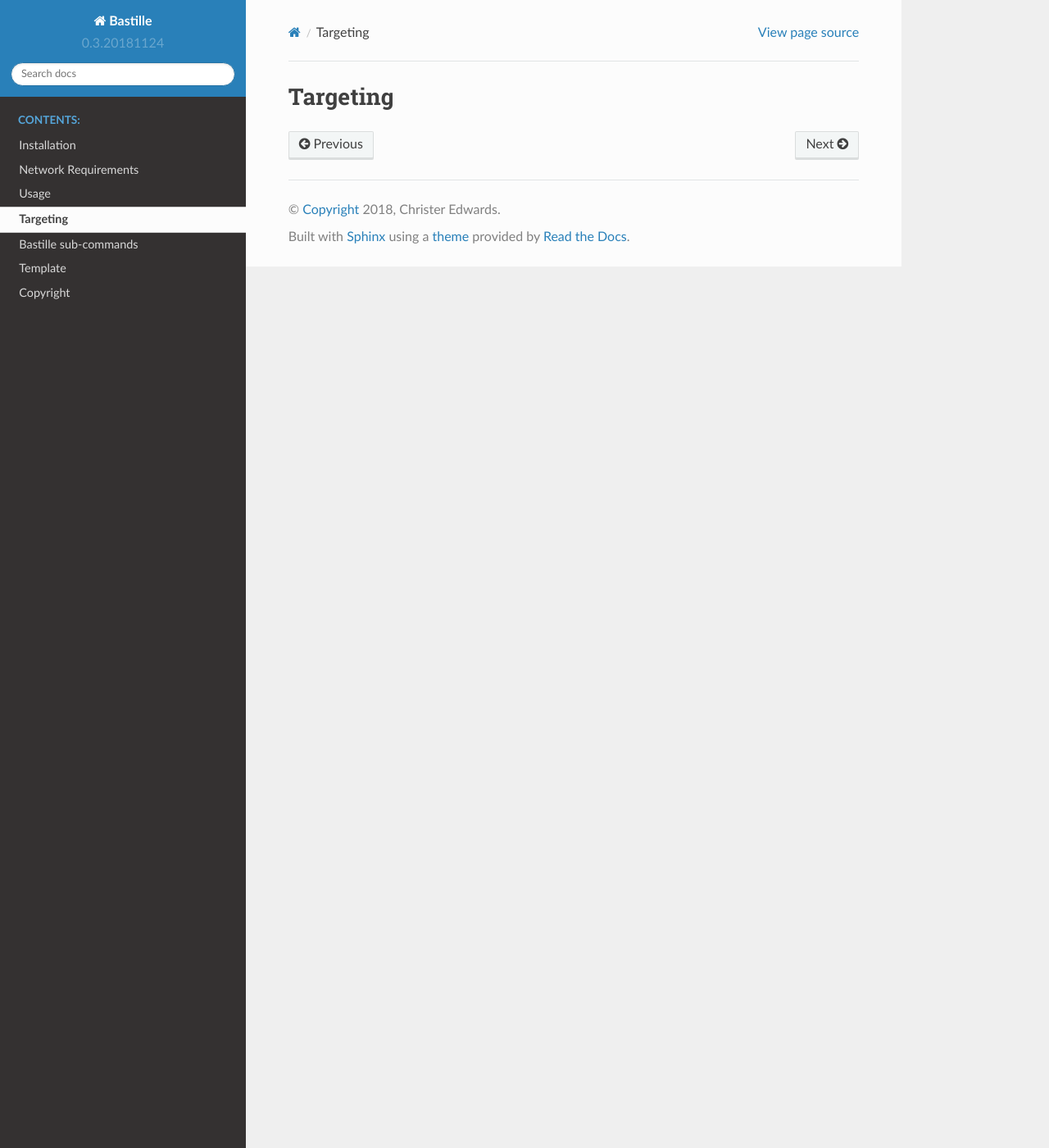
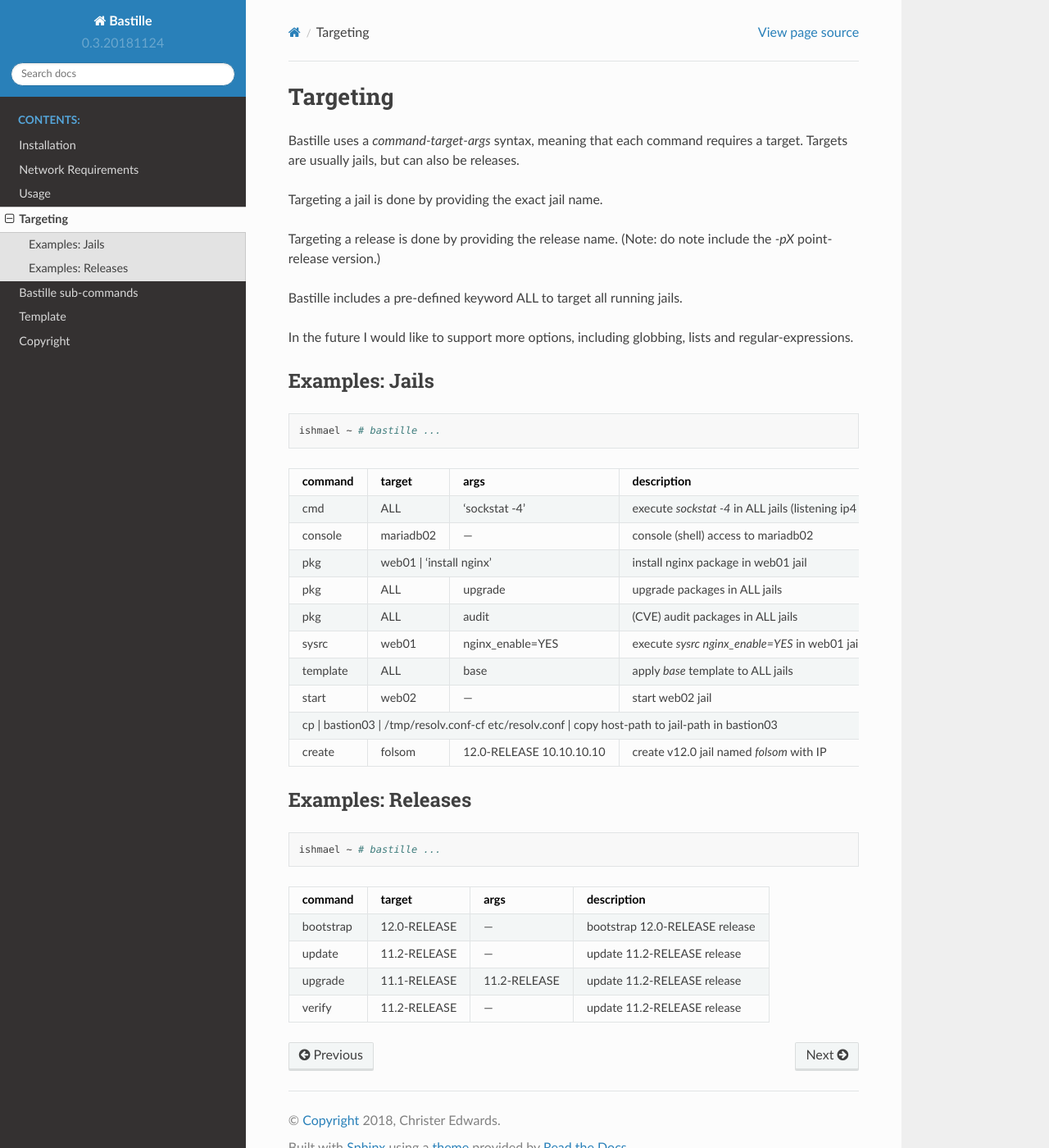
Before and after one commit to BastilleBSD/bastille, a Sphinx documentation site: the page built from docs/chapters/targeting.rst, in a window 1280 px wide and 1400 px high. Shown: the whole window at 82% size. Built offline with Sphinx 7.4.7 and the Read the Docs theme 2.0.0, drawn with Linux system fonts in a browser that asks for light colours.

```diff
--- a/docs/chapters/targeting.rst
+++ b/docs/chapters/targeting.rst
@@ -1,3 +1,69 @@
 =========
 Targeting
 =========
+
+Bastille uses a `command-target-args` syntax, meaning that each command
+requires a target. Targets are usually jails, but can also be releases.
+
+Targeting a jail is done by providing the exact jail name.
+
+Targeting a release is done by providing the release name. (Note: do note
+include the `-pX` point-release version.)
+
+Bastille includes a pre-defined keyword ALL to target all running jails.
+
+In the future I would like to support more options, including globbing, lists
+and regular-expressions.
+
+Examples: Jails
+===============
+
+.. code-block:: shell
+
+  ishmael ~ # bastille ...
+
+
++-----------+--------+------------------+-------------------------------------------------------------+
+| command   | target | args             | description                                                 |
++===========+========+==================+=============================================================+
+| cmd       | ALL    | 'sockstat -4'    | execute `sockstat -4` in ALL jails (listening ip4 sockets)  |
++-----------+--------+-----+------------+-------------------------------------------------------------+
+| console   | mariadb02    | ---        | console (shell) access to mariadb02                         |
++----+------+----+---------+------------+--------------+----------------------------------------------+
+| pkg       | web01  | 'install nginx'  | install nginx package in web01 jail                         |
++-----------+--------+------------------+-------------------------------------------------------------+
+| pkg       | ALL    | upgrade          | upgrade packages in ALL jails                               |
++-----------+--------+------------------+-------------------------------------------------------------+
+| pkg       | ALL    | audit            | (CVE) audit packages in ALL jails                           |
++-----------+--------+------------------+-------------------------------------------------------------+
+| sysrc     | web01  | nginx_enable=YES | execute `sysrc nginx_enable=YES` in web01 jail              |
++-----------+--------+------------------+-------------------------------------------------------------+
+| template  | ALL    | base             | apply `base` template to ALL jails                          |
++-----------+--------+------------------+-------------------------------------------------------------+
+| start     | web02  | ---              | start web02 jail                                            |
++-----------+--------+-----+------------+-------------------------------------------------------------+
+| cp | bastion03 | /tmp/resolv.conf-cf etc/resolv.conf | copy host-path to jail-path in bastion03     |
++----+------+----+---+------------------+--------------+----------------------------------------------+
+| create    | folsom | 12.0-RELEASE 10.10.10.10        | create v12.0 jail named `folsom` with IP     |
++-----------+--------+------------------+--------------+----------------------------------------------+
+
+
+Examples: Releases
+==================
+
+.. code-block:: shell
+
+  ishmael ~ # bastille ...
+
+
++-----------+--------------+--------------+-------------------------------------------------------------+
+| command   | target       | args         | description                                                 |
++===========+==============+==============+=============================================================+
+| bootstrap | 12.0-RELEASE | ---          | bootstrap 12.0-RELEASE release                              |
++-----------+--------------+--------------+-------------------------------------------------------------+
+| update    | 11.2-RELEASE | ---          | update 11.2-RELEASE release                                 |
++-----------+--------------+--------------+-------------------------------------------------------------+
+| upgrade   | 11.1-RELEASE | 11.2-RELEASE | update 11.2-RELEASE release                                 |
++-----------+--------------+--------------+-------------------------------------------------------------+
+| verify    | 11.2-RELEASE | ---          | update 11.2-RELEASE release                                 |
++-----------+--------------+--------------+-------------------------------------------------------------+
```
Also changed, not shown: 3 other files.
